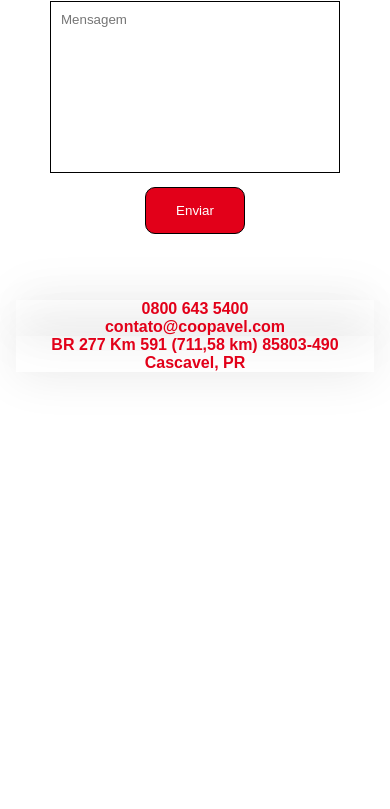
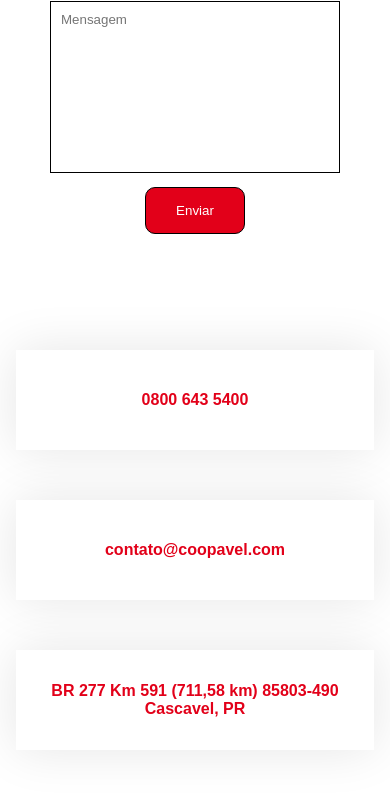
Before and after one commit to keveluk/coopavel, a plain HTML site: page coopavel_chamados.html in a window 390 px wide. Shown: the part 795-1604 px from the top of the page. Drawn offline with Linux system fonts and the light colour scheme.

Commit message:
fix responsive bug

```diff
--- a/coopavel_chamados.html
+++ b/coopavel_chamados.html
@@ -250,12 +250,12 @@
             }
             .telef{
                 width: 100%;
-                margin: 0;
+                margin: 50px 0;
                 display: flex;
                 flex-direction: column;
                 justify-content: center;
                 align-items: center;
-                height: auto;
+                height: 100px;
                 text-align: center;
 		    }
             .imagemInfo img{
```
Also changed, not shown: index.html (+2 -2 lines).
